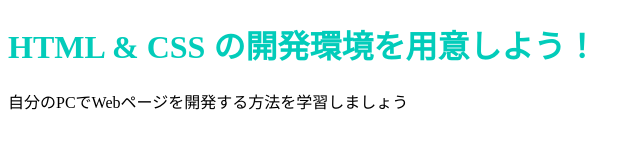
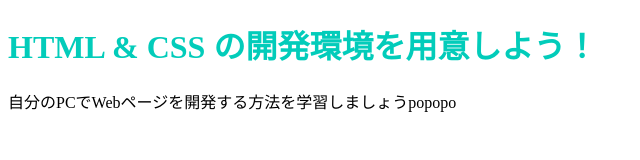
Before and after one commit to 10Ne2Cx1To426/10Ne2Cx1To426, a plain HTML site: page index.html in a window 1280 px wide. Shown: the full height of the page, 0-640 px from the left. Drawn offline with Linux system fonts and the light colour scheme.

Commit message:
Update index.html

```diff
--- a/index.html
+++ b/index.html
@@ -7,6 +7,6 @@
   </head>
   <body>
     <h1 class="title">HTML & CSS の開発環境を用意しよう！</h1>
-    <p>自分のPCでWebページを開発する方法を学習しましょう</p>
+    <p>自分のPCでWebページを開発する方法を学習しましょうpopopo</p>
   </body>
 </html>
```
